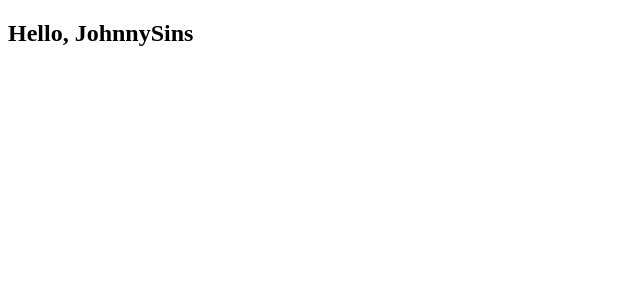
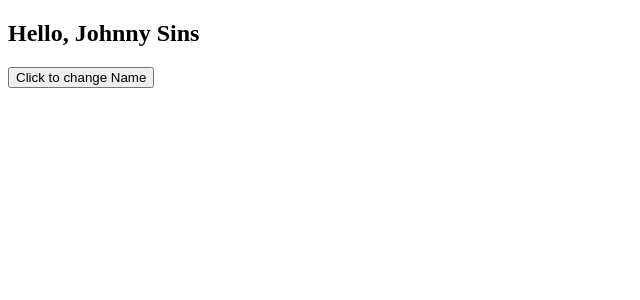
Before and after one commit to benjaminLeongSK/-IODdemo-module6new, a React (Create React App) app: page / in a window 1280 px wide. Shown: the top 300 px of the page, without its empty margins (0-640 px from the left). Built offline with nearby package versions, Linux system fonts and the light colour scheme.

Commit message:
exercise 6.2

```diff
--- a/src/App.js
+++ b/src/App.js
@@ -3,9 +3,8 @@ import Greetings from './Greetings';
 
 class App extends React.Component {
   render() {
-    const yourName = "JohnnySins";
 
-    return <Greetings name={yourName}/>
+    return <Greetings />
   }
 };
 
--- a/src/Greetings.js
+++ b/src/Greetings.js
@@ -1,8 +1,24 @@
 import React from 'react';
 
 class Greetings extends React.Component {
+
+    constructor(props) {
+        super(props);
+        this.state = { name: "Johnny Sins" };
+        this.handleChange = this.handleChange.bind(this);
+    }
+
+    handleChange() {
+        return this.setState({name: "Elon Musk"})
+    }
+
     render() {
-        return <h2>Hello, {this.props.name}</h2>;
+        return (
+        <div>
+            <h2>Hello, { this.state.name }</h2>
+            <button onClick={this.handleChange}>Click to change Name</button>
+        </div>
+        )
     }
 }
 
```
